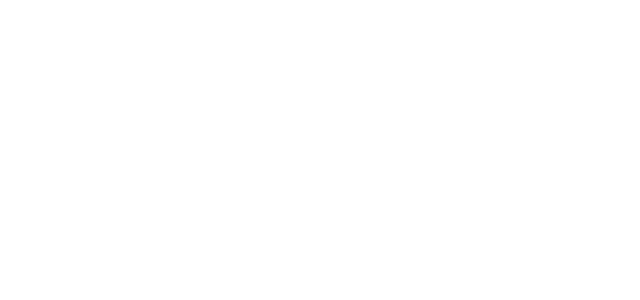
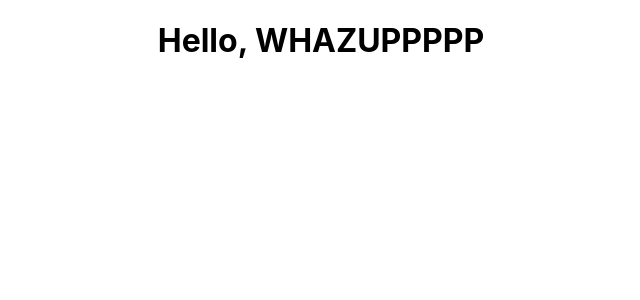
Before and after one commit to AndresMWeber/shellhacks-project-2019, a React (Create React App) app in the folder client/: page / in a window 1280 px wide. Shown: the top 300 px of the page, without its empty margins (319-959 px from the left). Built offline with nearby package versions, Linux system fonts and the light colour scheme.

Commit message:
React component boilerplate

```diff
--- a/client/src/App.js
+++ b/client/src/App.js
@@ -1,10 +1,11 @@
 import React from 'react';
+import Map from './components/Map'
 import './App.css';
 
 function App() {
   return (
     <div className="App">
-
+      <Map />
     </div>
   );
 }
```
